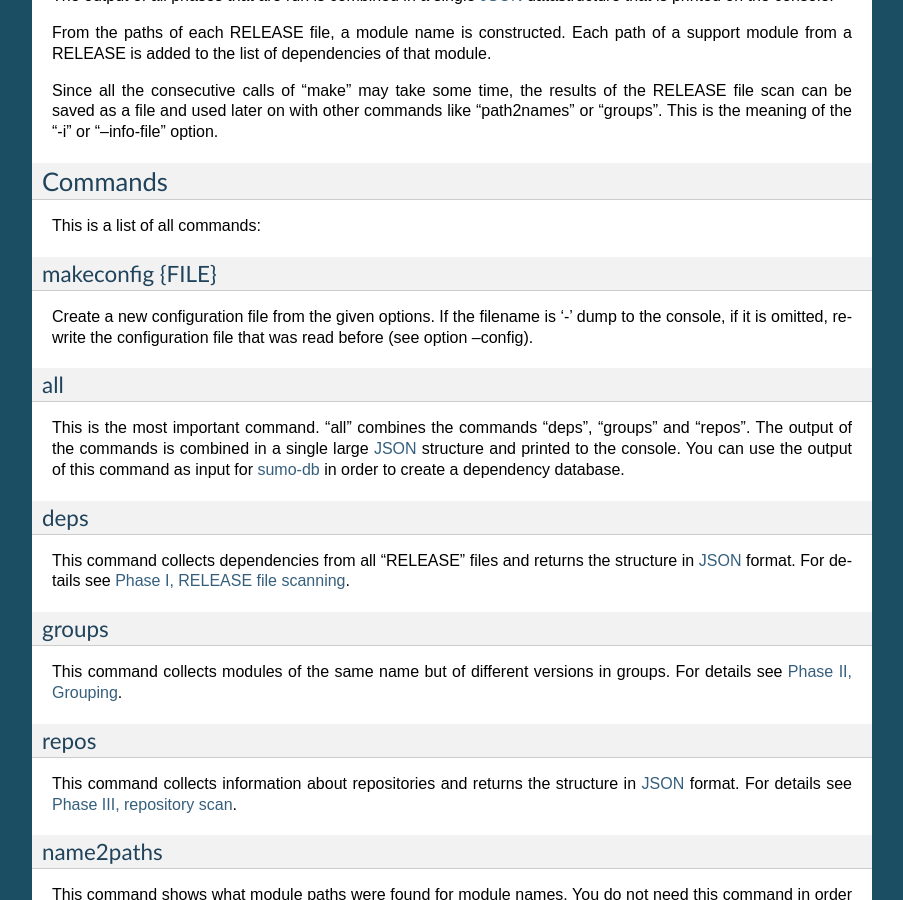
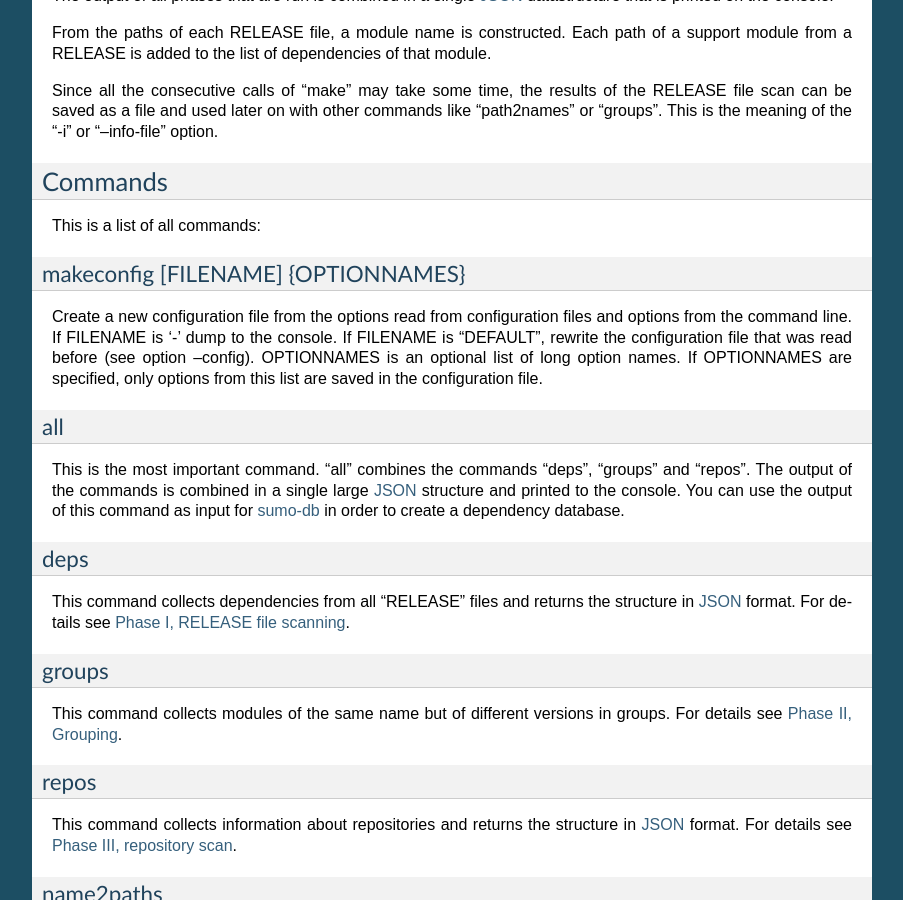
Before and after one commit to klauer/epics-sumo-mirror, a Sphinx documentation site: the page built from doc/reference-sumo-scan.rst, in a window 1280 px wide and 900 px high, scrolled down 3958 px. Shown: the whole window, without its empty margins (198-1101 px from the left). Built offline with Sphinx 7.4.7, drawn with Linux system fonts in a browser that asks for light colours; some of the changed text lies outside the part shown.

Commit message:
Command "makeconfig" can now save subsets of command line options.
The command now must always be followed by a filename. After this filename, the
user may specify a list of optionnames. If optionnames are specified, only
these are saved in the new created configuration file.

This allowes to change and extend for example "modules" files, that are
basically configuration files with just the two optionnames "alias" and
"module".

```diff
--- a/doc/reference-sumo-scan.rst
+++ b/doc/reference-sumo-scan.rst
@@ -260,12 +260,15 @@ Commands
 
 This is a list of all commands:
 
-makeconfig {FILE}
-+++++++++++++++++
+makeconfig [FILENAME] {OPTIONNAMES}
++++++++++++++++++++++++++++++++++++
 
-Create a new configuration file from the given options. If the filename is '-'
-dump to the console, if it is omitted, rewrite the configuration file that was
-read before (see option --config).
+Create a new configuration file from the options read from configuration files
+and options from the command line. If FILENAME is '-' dump to the console. If
+FILENAME is "DEFAULT", rewrite the configuration file that was read before (see
+option --config).  OPTIONNAMES is an optional list of long option names. If
+OPTIONNAMES are specified, only options from this list are saved in the
+configuration file.
 
 all
 +++
```
Also changed, not shown: doc/reference-sumo-build.rst (+8 -5 lines), doc/reference-sumo-db.rst (+8 -5 lines), 4 other files.
